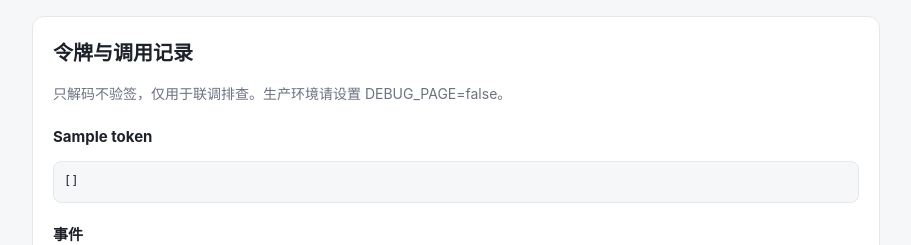
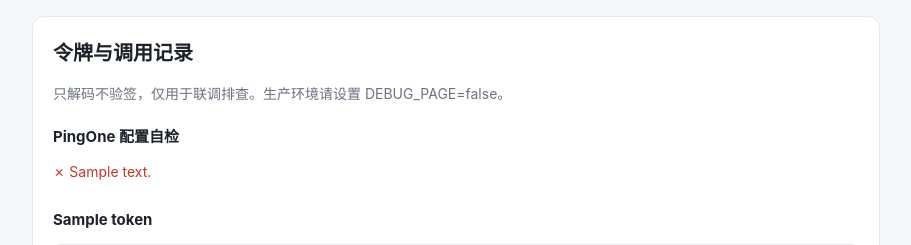
Before and after one commit to mj-io/mjagent, a Flask app: template src/mjagent/templates/debug.html in a window 1280 px wide. Shown: the part 45-290 px from the top of the page, without its empty margins (184-1095 px from the left). Run offline with Flask 3, Linux system fonts and the light colour scheme; the template is opened without the code that fills it: most values are stand-ins (such as "Sample title", 1, 10 or a date in 2020).

Commit message:
mjagent: 交换失败不再触发重新登录；Scutum 非标准错误带原因；调试页 PingOne 配置自检
ORI-159317

Co-Authored-By: Claude Opus 5.5 <noreply@anthropic.com>

```diff
--- a/src/mjagent/app.py
+++ b/src/mjagent/app.py
@@ -41,6 +41,15 @@ class LoginRequired(Exception):
         super().__init__(reason)
         self.login_url = login_url
         self.reason = reason
+
+
+class ExchangeFailed(Exception):
+    """登录态有效但 Scutum 拒绝交换：重新登录解决不了（会无限跳转），直接把原因交给前端。"""
+
+    def __init__(self, err: ScutumError):
+        super().__init__(str(err))
+        self.error = err.error
+        self.description = err.description
 
 
 def _claims(token: str | None) -> dict:
@@ -93,7 +102,8 @@ def create_app(cfg: Config | None = None) -> Flask:
                 return sess.scutum.access_token
             except ScutumError as e:
                 sess.log("token_exchange", idp="pingone", result=e.error, detail=e.description)
-        # 企微 code 一次性，只能再走一次（企微内静默的）授权；PingOne 有 SSO 会话时同样无感
+                raise ExchangeFailed(e) from e
+        # PingOne token 也过期了 / 企微 code 一次性：只能再走一次登录（企微内静默；PingOne 有 SSO 会话时同样无感）
         raise LoginRequired(login_url_for(sess.idp), "lyra token expired")
 
     # ------------------------------------------------------------------ pages
@@ -126,6 +136,7 @@ def create_app(cfg: Config | None = None) -> Flask:
             "Scutum access_token（签给 Lyra）": _claims(sess.scutum.access_token if sess.scutum else None),
         }
         return render_template("debug.html", cfg=cfg, user=sess, tokens={k: v for k, v in tokens.items() if v},
+                               checks=_pingone_checks(sess) if sess.idp == "pingone" else [],
                                events=list(reversed(sess.events)))
 
     @app.get("/logout")
@@ -220,6 +231,8 @@ def create_app(cfg: Config | None = None) -> Flask:
     def _api_error(e: Exception):
         if isinstance(e, LoginRequired):
             return jsonify(error="login_required", reason=e.reason, login_url=e.login_url), 401
+        if isinstance(e, ExchangeFailed):
+            return jsonify(error="token_exchange_failed", message=f"Scutum 拒绝交换：{e.error} {e.description}".strip()), 502
         if isinstance(e, A2AError):
             return jsonify(error="lyra_error", status=e.status, message=e.message,
                            www_authenticate=e.www_authenticate), 502 if e.status >= 500 else e.status
@@ -235,7 +248,7 @@ def create_app(cfg: Config | None = None) -> Flask:
             return jsonify(error="login_required", login_url=url_for("index")), 401
         try:
             agents = _client(sess).list_agents()
-        except (LoginRequired, A2AError) as e:
+        except (LoginRequired, ExchangeFailed, A2AError) as e:
             sess.log("a2a", call="list_agents", result=type(e).__name__, detail=str(e))
             return _api_error(e)
         return jsonify(agents=agents)
@@ -247,7 +260,7 @@ def create_app(cfg: Config | None = None) -> Flask:
             return jsonify(error="login_required", login_url=url_for("index")), 401
         try:
             return jsonify(_client(sess).agent_card(agent))
-        except (LoginRequired, A2AError) as e:
+        except (LoginRequired, ExchangeFailed, A2AError) as e:
             return _api_error(e)
 
     @app.post("/api/chat")
@@ -263,7 +276,7 @@ def create_app(cfg: Config | None = None) -> Flask:
             sess.context_ids.pop(agent, None)
         try:
             client = _client(sess)
-        except LoginRequired as e:
+        except (LoginRequired, ExchangeFailed) as e:
             return _api_error(e)
 
         def events() -> Iterator[str]:
@@ -287,6 +300,22 @@ def create_app(cfg: Config | None = None) -> Flask:
     return app
 
 
+def _pingone_checks(sess: UserSession) -> list[tuple[bool, str]]:
+    """PingOne 侧配置自检：PingOne 会静默丢掉应用未授权的 scope，只看登录成功看不出问题。"""
+    at, idt = _claims(sess.pingone_access_token), sess.id_token_claims
+    scopes = set(str(at.get("scope", "")).split())
+    auds = at.get("aud") if isinstance(at.get("aud"), list) else [at.get("aud")]
+    platform = any(isinstance(a, str) and a.startswith("https://api.pingone.") for a in auds)
+    return [
+        ("a2a.invoke" in scopes, f"access_token scope 含 a2a.invoke（实际：{' '.join(sorted(scopes)) or '无'}）"
+                                 "——否则在应用 Resources 标签勾选 Custom Resource 的 a2a.invoke"),
+        (not platform, f"access_token aud 是 Scutum 而非 PingOne 平台（实际：{auds}）"
+                       "——aud 为 api.pingone.* 说明没拿到 Custom Resource 的 token"),
+        (bool(at.get("email")), "access_token 带 email（Scutum 按它匹配 CRM 用户）——否则在 Custom Resource 的 Attributes 映射 email"),
+        (bool(idt.get("email")), "id_token 带 email——否则在应用 Resources 勾选 openid 的 email、profile"),
+    ]
+
+
 def _context_id(msg: dict) -> str | None:
     result = msg.get("result") or {}
     for key in ("statusUpdate", "artifactUpdate", "task", "message"):
--- a/src/mjagent/scutum_client.py
+++ b/src/mjagent/scutum_client.py
@@ -82,7 +82,9 @@ class ScutumClient:
         except ValueError:
             raise ScutumError("server_error", f"HTTP {resp.status_code}: {resp.text[:200]}", resp.status_code) from None
         if resp.status_code != 200:
-            raise ScutumError(body.get("error", "server_error"), body.get("error_description", ""), resp.status_code)
+            # 非 RFC 6749 错误体（如 Scutum 未部署 /oauth/token 时的 404 {"detail": ...}）也要带上原因
+            desc = body.get("error_description") or f"HTTP {resp.status_code} {self.token_endpoint}: {str(body)[:200]}"
+            raise ScutumError(body.get("error", "server_error"), desc, resp.status_code)
         return ScutumToken(access_token=body["access_token"], expires_at=time.time() + int(body.get("expires_in", 300)),
                            scope=body.get("scope", ""), idp_subject=body.get("idp_subject"))
 
--- a/src/mjagent/static/style.css
+++ b/src/mjagent/static/style.css
@@ -52,3 +52,6 @@ pre { background: var(--bg); border: 1px solid var(--line); border-radius: 8px;
 .events { width: 100%; border-collapse: collapse; font-size: 12px; }
 .events td, .events th { border-bottom: 1px solid var(--line); padding: 6px; text-align: left; vertical-align: top; }
 .events code { word-break: break-all; }
+.checks { list-style: none; padding: 0; margin: 0; font-size: 14px; }
+.checks li { padding: 4px 0; }
+.checks .ok { color: #1a7f37; } .checks .bad { color: var(--danger); }
--- a/src/mjagent/templates/debug.html
+++ b/src/mjagent/templates/debug.html
@@ -4,6 +4,12 @@
 <section class="card">
   <h1>令牌与调用记录</h1>
   <p class="muted">只解码不验签，仅用于联调排查。生产环境请设置 DEBUG_PAGE=false。</p>
+  {% if checks %}
+  <h2>PingOne 配置自检</h2>
+  <ul class="checks">
+    {% for ok, text in checks %}<li class="{{ 'ok' if ok else 'bad' }}">{{ '✓' if ok else '✗' }} {{ text }}</li>{% endfor %}
+  </ul>
+  {% endif %}
   {% for name, claims in tokens.items() %}
   <h2>{{ name }}</h2>
   <pre>{{ claims | tojson(indent=2) }}</pre>
```
Also changed, not shown: tests/test_flows.py (+9 -1 lines), README.md, 1 other file.
